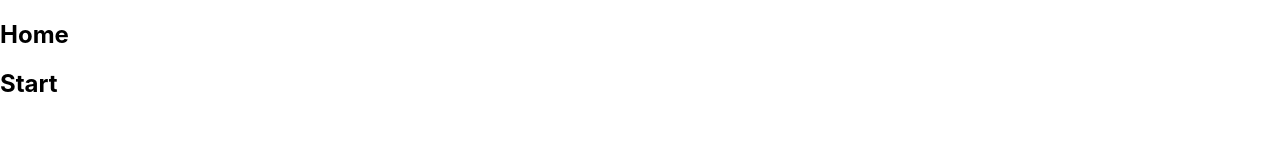
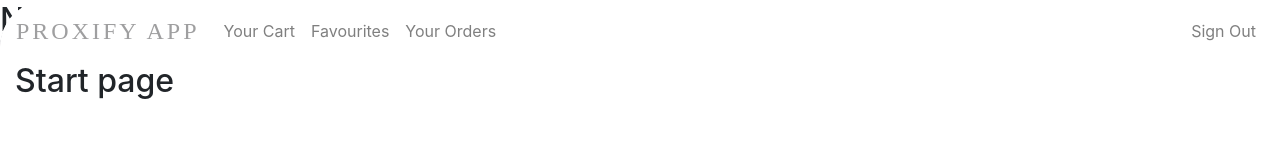
Before and after one commit to brunotestahy/proxify-app, a React app: page / in a window 1280 px wide. Built offline with nearby package versions, Linux system fonts and the light colour scheme; a web font is replaced by a local one.

Commit message:
Finish layout for pages

```diff
--- a/package.json
+++ b/package.json
@@ -6,7 +6,10 @@
     "@testing-library/jest-dom": "^4.2.4",
     "@testing-library/react": "^9.3.2",
     "@testing-library/user-event": "^7.1.2",
+    "bootstrap": "^4.5.2",
+    "node-sass": "^4.14.1",
     "react": "^16.13.1",
+    "react-bootstrap": "^1.3.0",
     "react-dom": "^16.13.1",
     "react-router-dom": "^5.2.0",
     "react-scripts": "3.4.3"
--- a/public/index.html
+++ b/public/index.html
@@ -3,6 +3,8 @@
   <head>
     <meta charset="utf-8" />
     <link rel="icon" href="%PUBLIC_URL%/favicon.ico" />
+    <link href="//db.onlinewebfonts.com/c/1a045963159927274c92b0444fb83c17?family=Avenir" rel="stylesheet" type="text/css"/>
+    <link href="//db.onlinewebfonts.com/c/275de2221d9f0c4c9257d17f5a1e4006?family=Avenir+Black" rel="stylesheet" type="text/css"/>
     <meta name="viewport" content="width=device-width, initial-scale=1" />
     <meta name="theme-color" content="#000000" />
     <meta
--- a/src/components/App/App.js
+++ b/src/components/App/App.js
@@ -4,7 +4,7 @@ import {
     Switch,
     Route
 } from 'react-router-dom';
-import './App.css';
+import './App.scss';
 import Navigation from '../Navigation/Navigation';
 import Start from '../Start/Start';
 import Cart from '../Cart/Cart';
@@ -13,7 +13,7 @@ import Orders from '../Orders/Orders';
 
 function App() {
     return (
-        <div>
+        <div className='app-container'>
             <Navigation/>
             <BrowserRouter>
                 <Switch>
--- /dev/null
+++ b/src/components/App/App.scss
@@ -0,0 +1,18 @@
+.app-container {
+    position: relative;
+    height: 100vh;
+}
+
+.page-layout {
+    border-radius: 48px 0 0 0;
+    height: 100vh;
+    background: white;
+    position: absolute;
+    top: 0;
+    left: 0;
+    width: 100%;
+}
+
+.page-layout-swiped {
+    transform: rotate(-8deg) translate(62vw, 6vh);
+}
--- a/src/components/Cart/Cart.js
+++ b/src/components/Cart/Cart.js
@@ -1,9 +1,16 @@
 import React from 'react';
+import '../App/App.scss';
+import Header from '../Header/Header';
 
 function Cart() {
+    const title = 'Cart';
+
     return (
-        <div>
-            <h2>Your Cart</h2>
+        <div className='page-layout'>
+            <Header title={title}/>
+            <div className='container-fluid'>
+                <h2>{title} page</h2>
+            </div>
         </div>
     );
 }
--- a/src/components/Favourites/Favourites.js
+++ b/src/components/Favourites/Favourites.js
@@ -1,9 +1,16 @@
 import React from 'react';
+import '../App/App.scss';
+import Header from '../Header/Header';
 
 function Favourites() {
+    const title = 'Favourites';
+
     return (
-        <div>
-            <h2>Favourites</h2>
+        <div className='page-layout'>
+            <Header title={title}/>
+            <div className='container-fluid'>
+                <h2>{title} page</h2>
+            </div>
         </div>
     );
 }
--- /dev/null
+++ b/src/components/Header/Header.js
@@ -0,0 +1,33 @@
+import React from 'react';
+import '../App/App.scss';
+import Navbar from 'react-bootstrap/Navbar';
+import Nav from 'react-bootstrap/Nav';
+import './Header.scss';
+import {Link} from 'react-router-dom';
+
+function Header({ title = 'Start' }) {
+    return (
+        <Navbar collapseOnSelect
+                className='justify-content-start header'
+                expand="md"
+                bg="white"
+                variant="light"
+                expanded={false}>
+            <Navbar.Toggle className='mr-2'/>
+            <Navbar.Brand className='navbar-toggler brand'>{title}</Navbar.Brand>
+            <Navbar.Collapse id="responsive-navbar-nav">
+                <Navbar.Brand as={Link} to='/' className='brand'>Proxify App</Navbar.Brand>
+                <Nav className="mr-auto">
+                    <Nav.Link as={Link} to="/cart">Your Cart</Nav.Link>
+                    <Nav.Link as={Link} to="/favourites">Favourites</Nav.Link>
+                    <Nav.Link as={Link} to="/orders">Your Orders</Nav.Link>
+                </Nav>
+                <Nav>
+                    <Nav.Link href="#logout">Sign Out</Nav.Link>
+                </Nav>
+            </Navbar.Collapse>
+        </Navbar>
+    );
+}
+
+export default Header;
--- /dev/null
+++ b/src/components/Header/Header.scss
@@ -0,0 +1,22 @@
+.header {
+    border-radius: 48px 0 0 0;
+}
+
+.navbar-toggler.navbar-brand {
+    margin-right: 1rem !important;
+    line-height: inherit !important;
+    white-space: nowrap !important;
+    border: none !important;
+}
+
+.navbar-toggler {
+    border: none;
+}
+
+.brand {
+    font-family: Avenir !important;
+    font-size: 24px !important;
+    letter-spacing: 3px;
+    color: #9F9FA0 !important;
+    text-transform: uppercase;
+}
--- a/src/components/Navigation/Navigation.js
+++ b/src/components/Navigation/Navigation.js
@@ -1,9 +1,10 @@
 import React from 'react';
+import './Navigation.scss';
 
 function Navigation() {
     return (
-        <div>
-            <h2>Home</h2>
+        <div className='navigation'>
+            <h2>Navigation</h2>
         </div>
     );
 }
--- /dev/null
+++ b/src/components/Navigation/Navigation.scss
@@ -0,0 +1,6 @@
+.navigation {
+    background: #1F1B33;
+    border-radius: 48px 0 0 0;
+    height: calc(100vh - 1px);
+    transform: translateY(1px);
+}
--- a/src/components/Orders/Orders.js
+++ b/src/components/Orders/Orders.js
@@ -1,9 +1,16 @@
 import React from 'react';
+import Header from '../Header/Header';
+import '../App/App.scss';
 
 function Orders() {
+    const title = 'Orders';
+
     return (
-        <div>
-            <h2>Your Orders</h2>
+        <div className='page-layout'>
+            <Header title={title}/>
+            <div className='container-fluid'>
+                <h2>{title} page</h2>
+            </div>
         </div>
     );
 }
--- a/src/components/Start/Start.js
+++ b/src/components/Start/Start.js
@@ -1,9 +1,16 @@
 import React from 'react';
+import '../App/App.scss';
+import Header from '../Header/Header';
 
 function Start() {
+    const title = 'Start';
+
     return (
-        <div>
-            <h2>Start</h2>
+        <div className='page-layout'>
+            <Header title={title}/>
+            <div className='container-fluid'>
+                <h2>{title} page</h2>
+            </div>
         </div>
     );
 }
--- a/src/index.js
+++ b/src/index.js
@@ -1,6 +1,7 @@
 import React from 'react';
 import ReactDOM from 'react-dom';
-import './index.css';
+import './index.scss';
+import 'bootstrap/dist/css/bootstrap.min.css';
 import App from './components/App/App';
 
 ReactDOM.render(
```
Also changed, not shown: src/components/App/App.css (deleted), src/index.scss (renamed from src/index.css), 1 other file.
